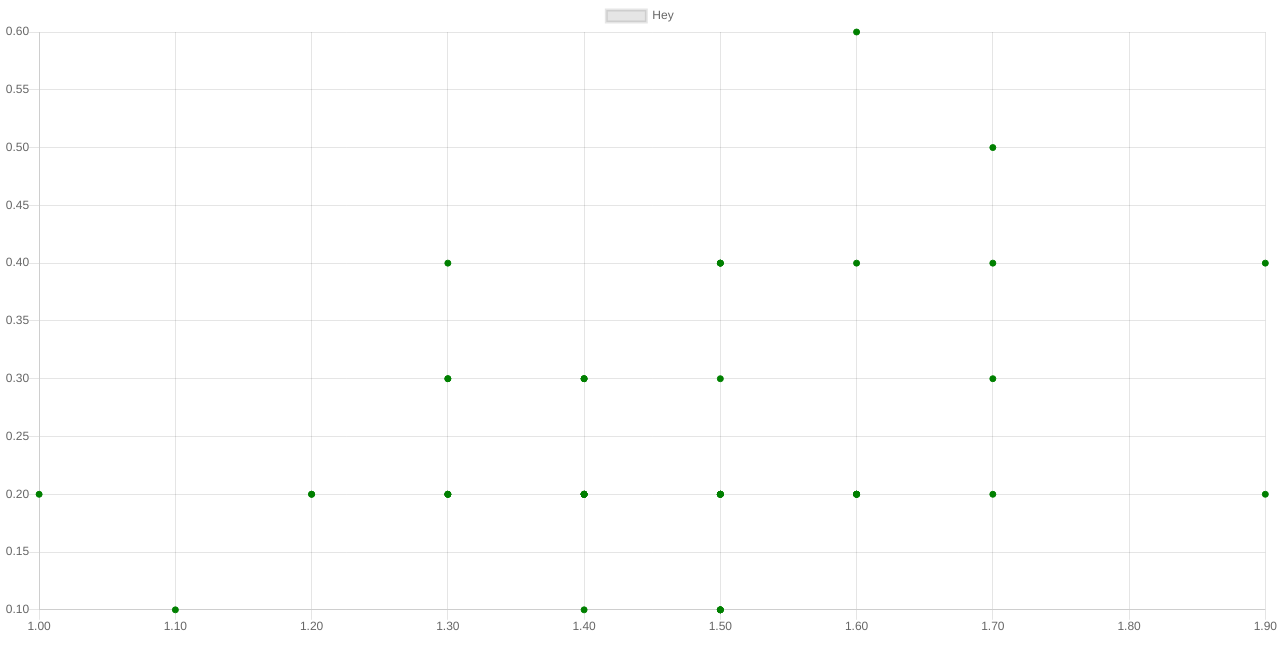
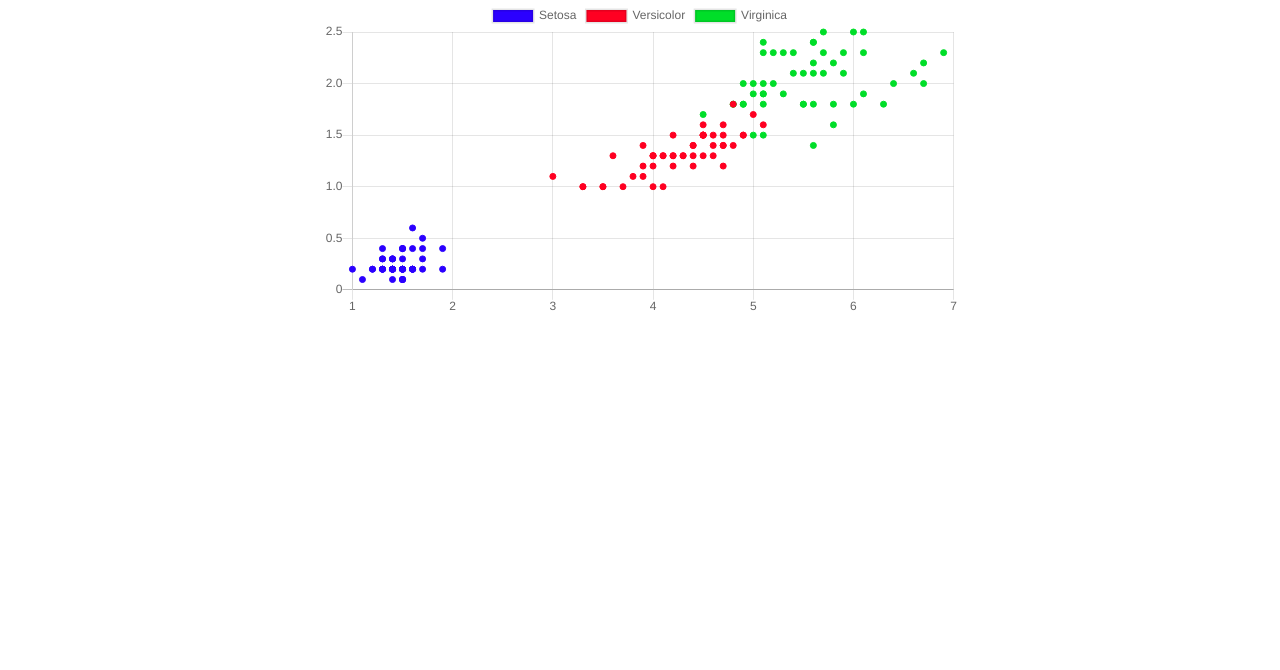
Before and after one commit to aniketgargya/iris-visualizer, a Next.js app: page / in a window 1280 px wide. Shown: the top 670 px of the page. Built offline with nearby package versions, Linux system fonts and the light colour scheme.

Commit message:
ignoring out/

```diff
--- a/pages/index.tsx
+++ b/pages/index.tsx
@@ -6,15 +6,34 @@ const Index: FC<{}> = () => {
     const data: ChartData<Chart.ChartData> = {
         datasets: [
             {
-                label: 'Hey',
+                label: "Setosa",
                 data: irisFlowers.filter(({ species }) => species == "setosa").map(({ petal_length: x, petal_width: y }) => ({ x, y })),
-                pointBackgroundColor: 'green',
-                pointBorderColor: 'green'
+                pointBackgroundColor: "#2b00ff",
+                pointBorderColor: "#2b00ff",
+                backgroundColor: "#2b00ff"
+            },
+            {
+                label: "Versicolor",
+                data: irisFlowers.filter(({ species }) => species == "versicolor").map(({ petal_length: x, petal_width: y }) => ({ x, y })),
+                pointBackgroundColor: "#ff0022",
+                pointBorderColor: "#ff0022",
+                backgroundColor: "#ff0022"
+            },
+            {
+                label: "Virginica",
+                data: irisFlowers.filter(({ species }) => species == "virginica").map(({ petal_length: x, petal_width: y }) => ({ x, y })),
+                pointBackgroundColor: "#00de29",
+                pointBorderColor: "#00de29",
+                backgroundColor: "#00de29"
             }
         ]
     };
 
-    return <Scatter data={data} />
+    return (
+        <div className="w-1/2 m-auto">
+            <Scatter data={data} />
+        </div>
+    );
 };
 
 export default Index;
```
Also changed, not shown: 3 other files (tests, documents, lock files or other folders).
